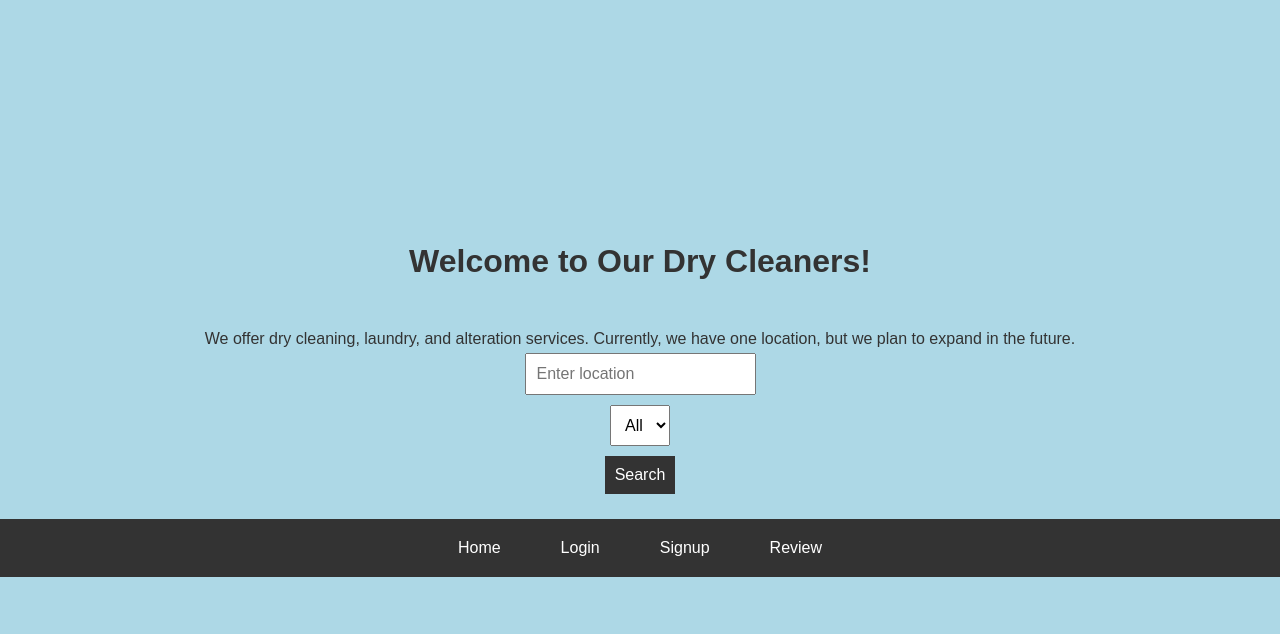
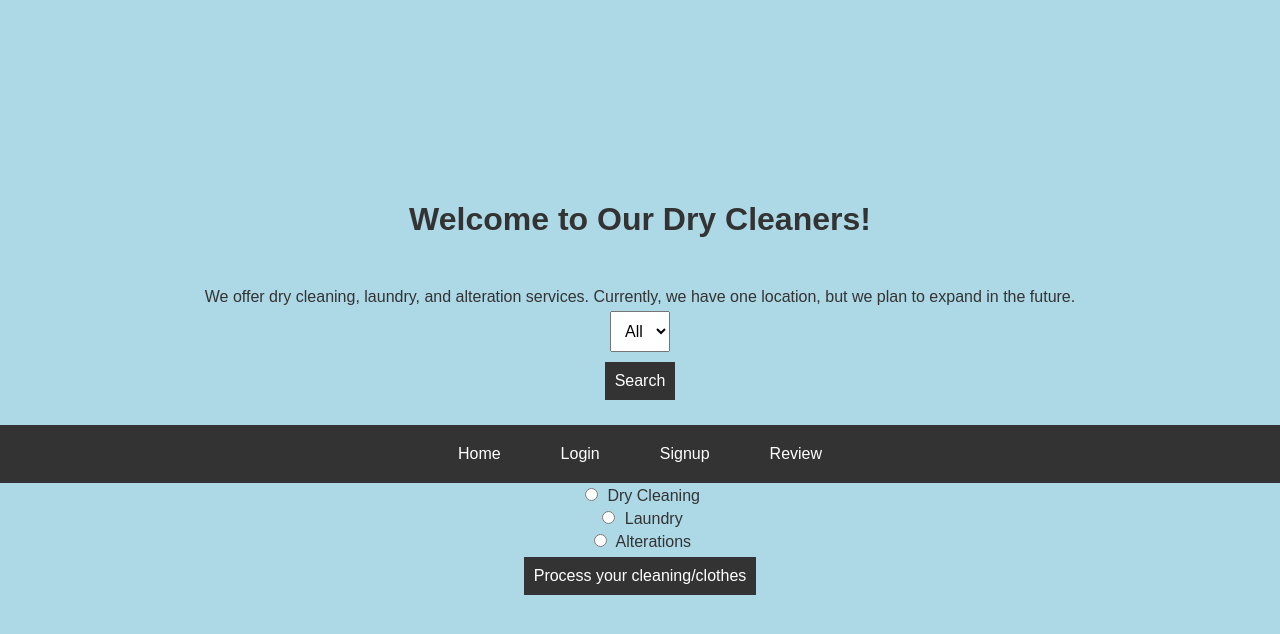
Before and after one commit to fvirani786/FaridCleaners1, a Node server app: page / in a window 1280 px wide. Shown: the top 634 px of the page. Run offline with Node 20, Linux system fonts and the light colour scheme; data that the repository does not hold is empty; some libraries are stand-ins or nearby versions.

Commit message:
feat:changes

```diff
--- a/views/index.ejs
+++ b/views/index.ejs
@@ -16,10 +16,11 @@
 <body>
   <h1>Welcome to Our Dry Cleaners!</h1>
   <div class="container">
-    <p>We offer dry cleaning, laundry, and alteration services. Currently, we have one location, but we plan to expand in the future.</p>
+    <p>We offer dry cleaning, laundry, and alteration services.
+      Currently, we have one location, but we plan to expand in the future.</p>
   </div>
   <form action="/drycleaners" method="get">
-    <input type="text" name="location" placeholder="Enter location">
+    <!-- <input type="text" name="location" placeholder="Enter location"> -->
     <select name="service">
       <option value="">All</option>
       <% services.forEach(service => { %>
@@ -36,6 +37,14 @@
       <a href="/review">Review</a>
     </nav>
   </header>
+  <form action="/drycleaners" method="get">
+
+    <label><input type="radio" name="service" value="drycleaning"> Dry Cleaning</label>
+    <label><input type="radio" name="service" value="laundry"> Laundry</label>
+    <label><input type="radio" name="service" value="alterations"> Alterations</label>
+    <button type="submit">Process your cleaning/clothes</button>
+  </form>
+
   <ul>
     <% stores.forEach(store => { %>
       <li><a href="/stores/<%= store._id %>"><%= store.name %></a></li>
```
Also changed, not shown: views/review/review.ejs (+18 -1 lines), Screenshot 2024-06-08 at 7.12.26 PM.png (added), Screenshot 2024-06-08 at 7.14.19 PM.png (added), project2.png (added).
